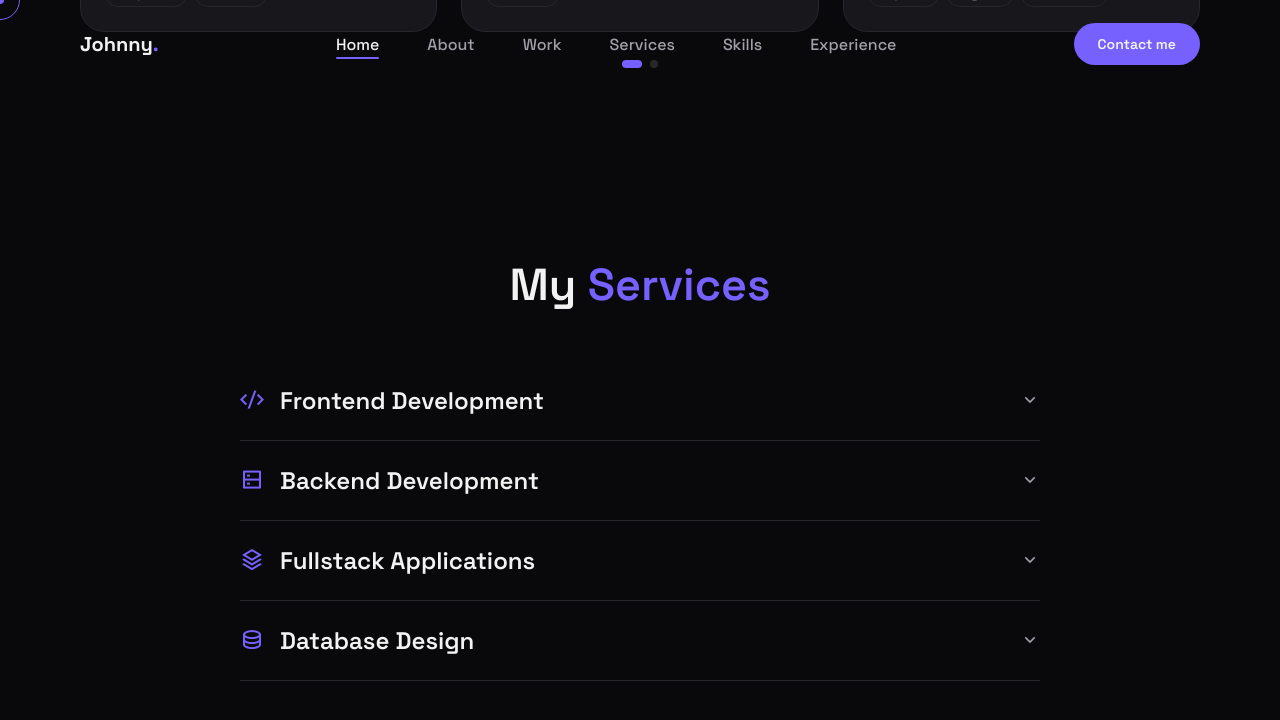
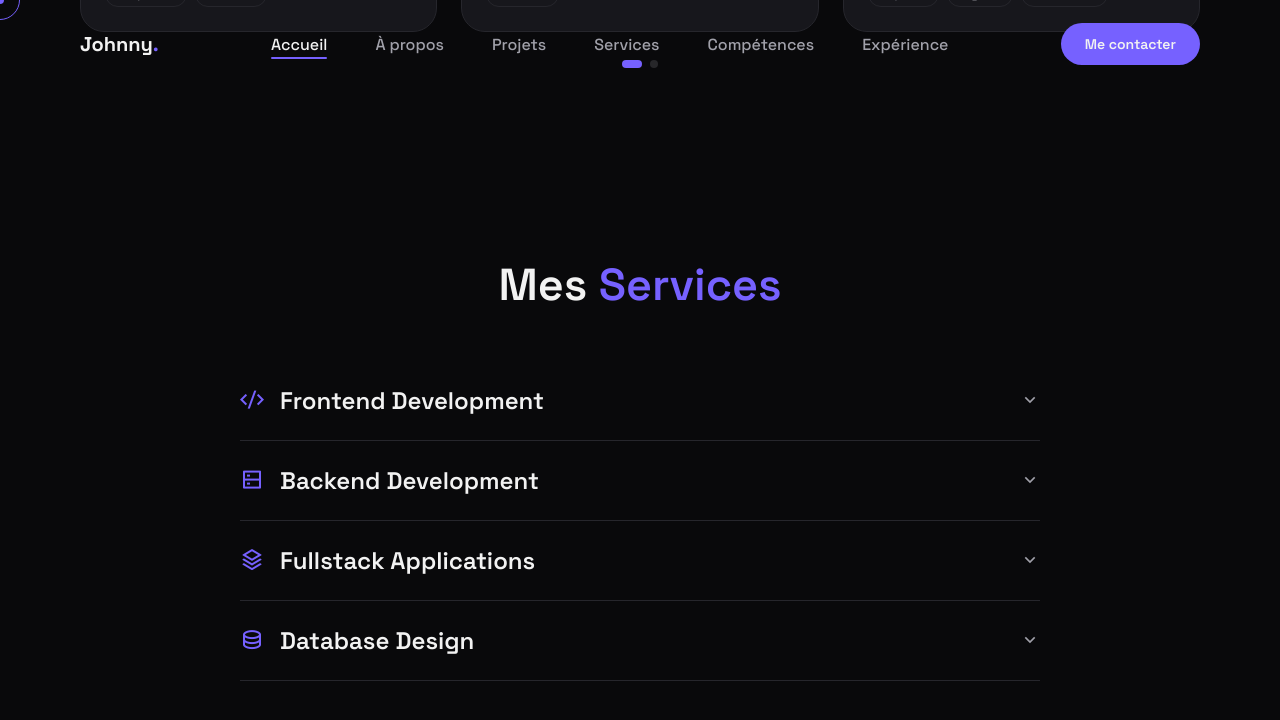
Before and after one commit to JohnnyBrandt10/portfolio, a Next.js app: page / in a window 1280 px wide. Both pictures are taken after a click on the element "Frontend Development". Shown: the part 2112-2832 px from the top of the page. Built offline with nearby package versions, Linux system fonts and the light colour scheme.

Commit message:
Traduction complète en français

```diff
--- a/components/About.tsx
+++ b/components/About.tsx
@@ -4,7 +4,7 @@ import { useEffect, useRef, useState } from 'react'
 
 const stats = [
   { number: 7, suffix: '+', label: 'Projets réalisés' },
-  { number: 1, suffix: '', label: 'Stage pro' },
+  { number: 1, suffix: '', label: 'Stage professionnel' },
   { number: 6, suffix: '+', label: 'Technologies' },
 ]
 
@@ -56,9 +56,9 @@ export default function About() {
       <div className="about__container container grid">
 
         <div className="about__data">
-          <h2 className="section__title section__title--left">
-            About <span>Me</span>
-          </h2>
+         <h2 className="section__title" style={{ textAlign: 'left' }}>
+  À <span>Propos</span>
+</h2>
           <p className="about__description">
             Étudiant en Licence 3 en Informatique Statistique et Intelligence
             Artificielle, passionné par le développement web et les systèmes backend.
@@ -76,9 +76,9 @@ export default function About() {
             ))}
           </div>
 
-          <a href="#contact" className="button">
-            Work with me <i className="ri-arrow-right-line"></i>
-          </a>
+         <a href="#contact" className="button">
+  Travaillons ensemble <i className="ri-arrow-right-line"></i>
+</a>
         </div>
 
         <div className="about__img-wrapper">
--- a/components/Contact.tsx
+++ b/components/Contact.tsx
@@ -76,8 +76,8 @@ export default function Contact() {
   return (
     <section className="contact section" id="contact">
       <h2 className="section__title">
-        Contact <span>Me</span>
-      </h2>
+  Me <span>Contacter</span>
+</h2>
 
       <div className="contact__container container grid">
         {/* Formulaire */}
@@ -119,7 +119,7 @@ export default function Contact() {
               'Envoi en cours...'
             ) : (
               <>
-                Send Message <i className="ri-send-plane-line"></i>
+                Envoyer <i className="ri-send-plane-line"></i>
               </>
             )}
           </button>
--- a/components/Experience.tsx
+++ b/components/Experience.tsx
@@ -40,8 +40,8 @@ export default function Experience() {
   return (
     <section className="experience section" id="experience">
       <h2 className="section__title">
-        My <span>Experience</span>
-      </h2>
+  Mon <span>Parcours</span>
+</h2>
 
       <div className="experience__container container">
         {experiences.map((exp) => (
--- a/components/Footer.tsx
+++ b/components/Footer.tsx
@@ -1,10 +1,10 @@
 const footerLinks = [
-  { href: '#home', label: 'Home' },
-  { href: '#about', label: 'About' },
-  { href: '#work', label: 'Projects' },
+  { href: '#home', label: 'Accueil' },
+  { href: '#about', label: 'À propos' },
+  { href: '#work', label: 'Projets' },
   { href: '#services', label: 'Services' },
-  { href: '#skills', label: 'Skills' },
-  { href: '#experience', label: 'Experience' },
+  { href: '#skills', label: 'Compétences' },
+  { href: '#experience', label: 'Expérience' },
   { href: '#contact', label: 'Contact' },
 ]
 
--- a/components/Header.tsx
+++ b/components/Header.tsx
@@ -18,6 +18,15 @@ export default function Header() {
 
   const closeMenu = () => setMenuOpen(false);
 
+  const navItems = [
+  { href: 'home', label: 'Accueil' },
+  { href: 'about', label: 'À propos' },
+  { href: 'work', label: 'Projets' },
+  { href: 'services', label: 'Services' },
+  { href: 'skills', label: 'Compétences' },
+  { href: 'experience', label: 'Expérience' },
+]
+
   return (
     <header className={`header ${scrolled ? 'scroll-header' : ''}`} id="header">
       <nav className="nav container">
@@ -30,15 +39,15 @@ export default function Header() {
           id="nav-menu"
         >
           <ul className="nav__list">
-            {['home', 'about', 'work', 'services', 'skills', 'experience'].map(
+            {navItems.map(
               (item) => (
-                <li key={item}>
+                <li key={item.href}>
                   <a
-                    href={`#${item}`}
+                    href={`#${item.href}`}
                     className="nav__link"
                     onClick={closeMenu}
                   >
-                    {item.charAt(0).toUpperCase() + item.slice(1)}
+                    {item.label}
                   </a>
                 </li>
               )
@@ -54,9 +63,7 @@ export default function Header() {
           </button>
         </div>
 
-        <a href="#contact" className="nav__contact" onClick={closeMenu}>
-          Contact me
-        </a>
+        <a href="#contact" className="nav__contact" onClick={closeMenu}>Me contacter</a>
 
         <button
           className="nav__toggle"
--- a/components/Hero.tsx
+++ b/components/Hero.tsx
@@ -15,10 +15,10 @@ export default function Hero() {
 
       typedInstance = new Typed('#typed-text', {
         strings: [
-          'Developer.',
-          'React Dev.',
-          'Node.js Dev.',
-          'Next.js Dev.',
+          'Développeur.',
+          'Dev React.',
+          'Dev Node.js.',
+          'Dev Next.js.',
           'Problem Solver.'
         ],
         typeSpeed: 80,
@@ -92,36 +92,32 @@ export default function Hero() {
       <div className="home__container container grid">
         <div className="home__data">
           <p className="home__subtitle">
-            Hi! I&apos;m Johnny — Based in Antananarivo 🇲🇬
+            Bonjour ! Je suis Johnny — Basé à Antananarivo 🇲🇬
           </p>
-
           <h1 className="home__title">
-            Fullstack <br />
+            Développeur <br />
             <span id="typed-text"></span>
           </h1>
-
           <p className="home__description">
             Je construis des applications web complètes, du frontend au backend,
             avec des technologies modernes.
           </p>
-
           <div className="home__buttons">
             <a href="#work" className="button">
-              View my work
+              Voir mes projets
             </a>
-
             <a
               href="/img/CV-de-Johnny.pdf"
               className="button button--ghost"
               download
             >
-              Download CV <i className="ri-download-line"></i>
+              Télécharger CV <i className="ri-download-line"></i>
             </a>
           </div>
 
           <div className="home__socials">
             <a
-              title='github'
+              title="github"
               href="https://github.com/JohnnyBrandt10"
               target="_blank"
               rel="noopener noreferrer"
@@ -131,7 +127,7 @@ export default function Hero() {
             </a>
 
             <a
-              title='linkedin'
+              title="linkedin"
               href="mailto:johnnybrandt10@gmail.com"
               className="home__social-link"
             >
@@ -139,7 +135,7 @@ export default function Hero() {
             </a>
 
             <a
-              title='phone'
+              title="phone"
               href="tel:+261347474172"
               className="home__social-link"
             >
@@ -170,9 +166,9 @@ export default function Hero() {
               </defs>
 
               <text className="home__rotate-label">
-                <textPath href="#circle-path">
-                  Let&apos;s work together • Explore more •
-                </textPath>
+               <textPath href="#circle-path">
+  Travaillons ensemble • En savoir plus •{' '}
+</textPath>
               </text>
             </svg>
 
@@ -184,7 +180,7 @@ export default function Hero() {
       </div>
 
       <div className="blob-big blob-big--hero"></div>
-<div className="blob-small blob-small--hero"></div>
+      <div className="blob-small blob-small--hero"></div>
     </section>
   );
 }
--- a/components/Services.tsx
+++ b/components/Services.tsx
@@ -42,8 +42,8 @@ export default function Services() {
   return (
     <section className="services section" id="services">
       <h2 className="section__title">
-        My <span>Services</span>
-      </h2>
+  Mes <span>Services</span>
+</h2>
 
       <div className="services__container container">
         {services.map((service) => (
--- a/components/Skills.tsx
+++ b/components/Skills.tsx
@@ -41,7 +41,7 @@ export default function Skills() {
   return (
     <section className="skills section" id="skills">
       <h2 className="section__title">
-        My <span>Skills</span>
+        Mes <span>Compétences</span>
       </h2>
       <p className="skills__subtitle">
         Technologies que je maîtrise et utilise au quotidien.
--- a/components/Work.tsx
+++ b/components/Work.tsx
@@ -43,8 +43,8 @@ export default function Work() {
   return (
     <section className="work section" id="work">
       <h2 className="section__title">
-        View My <span>Projects</span>
-      </h2>
+  Mes <span>Projets</span>
+</h2>
 
       <div className="work__container container">
         <Swiper
```
